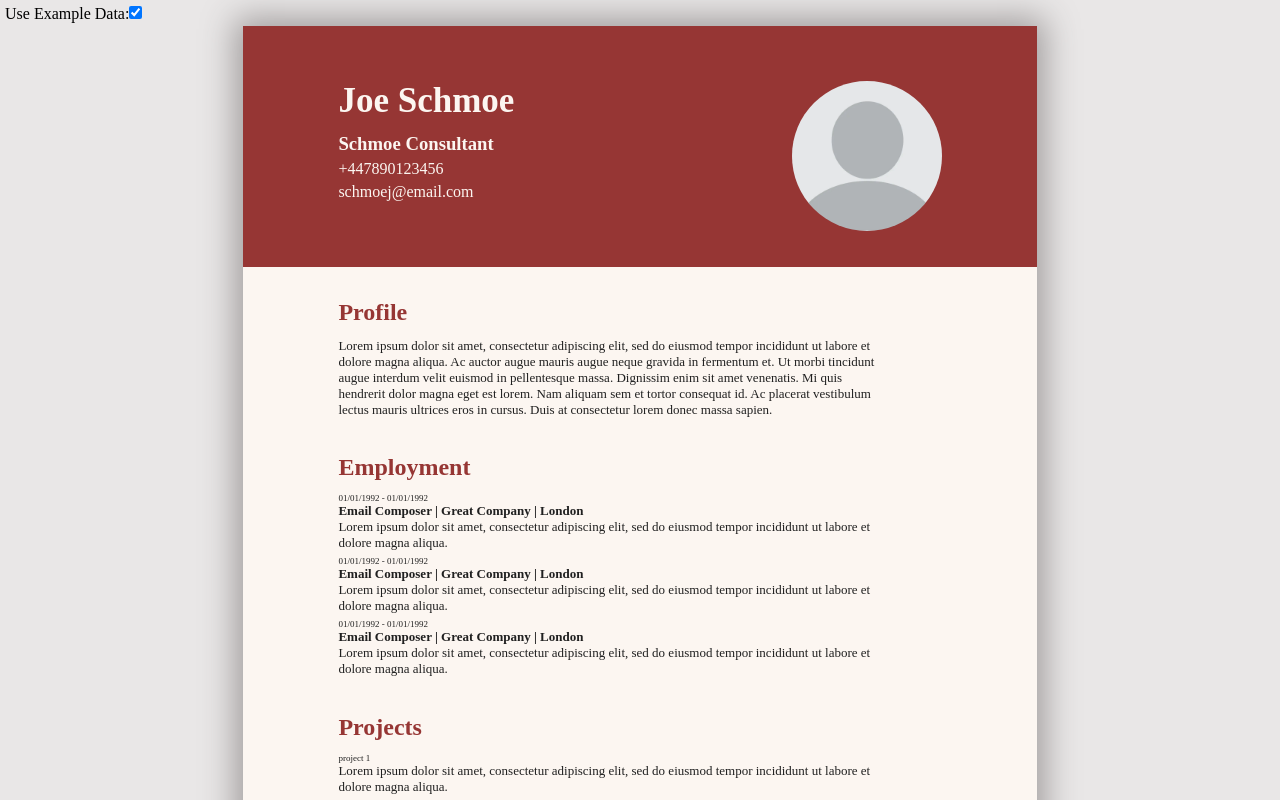
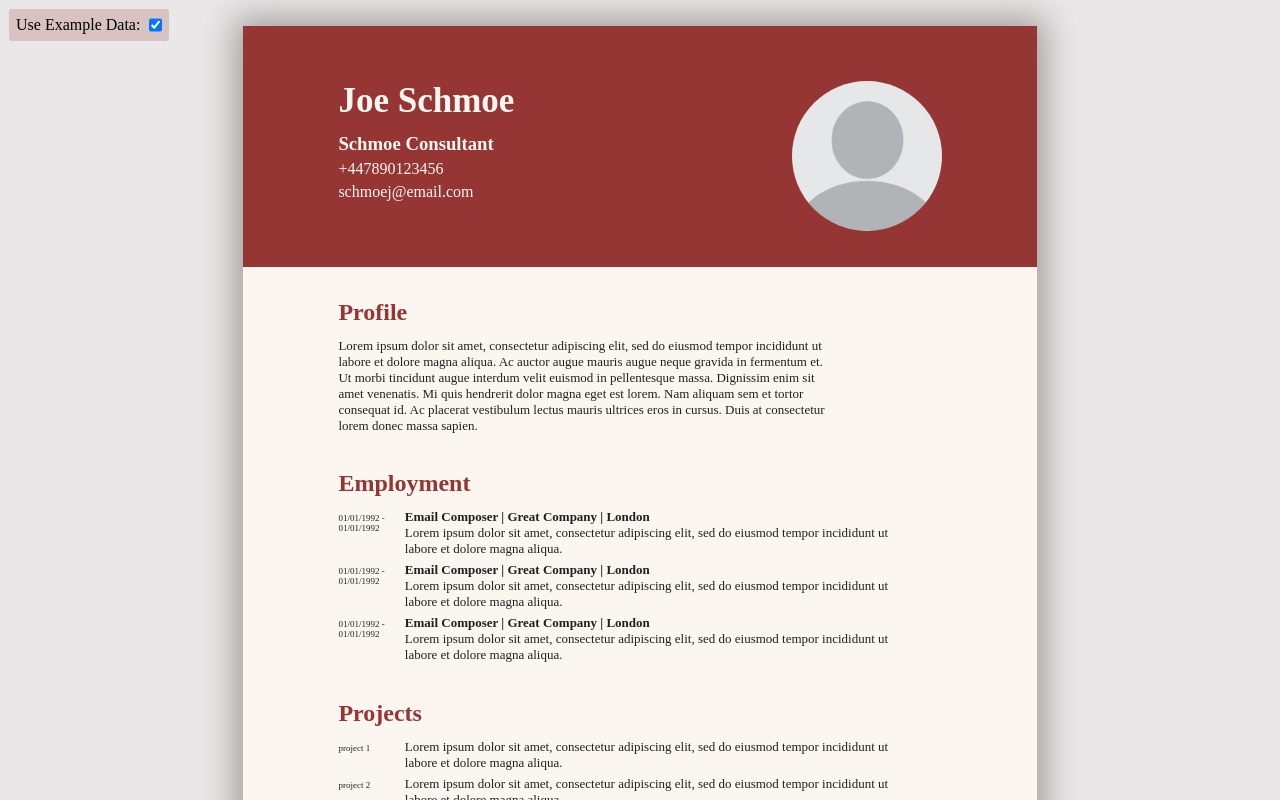
Before and after one commit to tef20/react-cv-project, a React (Create React App) app in the folder cv-project/: page / in a window 1280 px wide. Shown: the top 800 px of the page. Built offline with nearby package versions, Linux system fonts and the light colour scheme.

Commit message:
entry resizing on hover bug fixed by aligning items

```diff
--- a/cv-project/src/components/entryTemplates/EntriesTemplate.js
+++ b/cv-project/src/components/entryTemplates/EntriesTemplate.js
@@ -6,8 +6,10 @@ export default function EntriesTemplate(props) {
   return (
     <>
       {aside && <div className='entry--sidebar'>{aside}</div>}
-      {top && <div className='entry--top'>{top}</div>}
-      {main && <div className='entry--main'>{main}</div>}
+      <div className="entry--details">
+        {top && <div className='entry--top'>{top}</div>}
+        {main && <div className='entry--main'>{main}</div>}
+      </div>
     </>
   );
 }
--- a/cv-project/src/styles/styles.css
+++ b/cv-project/src/styles/styles.css
@@ -11,8 +11,13 @@ body {
 
 #exampleToggleLabel {
   position: fixed;
-  top: 5px;
-  left: 5px;
+  top: 9px;
+  left: 9px;
+  padding: 7px;
+  display: flex;
+  gap: 9px;
+  border-radius: 3px;
+  background-color: rgba(150, 54, 52, 0.2);
 }
 
 .page {
@@ -85,6 +90,8 @@ body {
 
 .entry--content {
   flex: 1;
+  display: flex;
+  align-items: baseline;
 }
 
 .entry {
```
